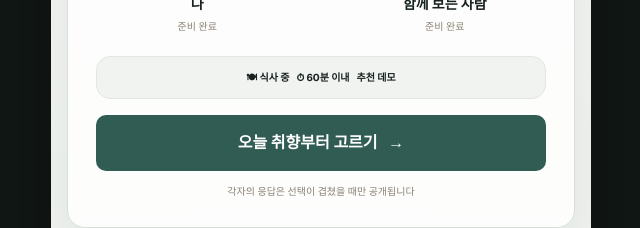
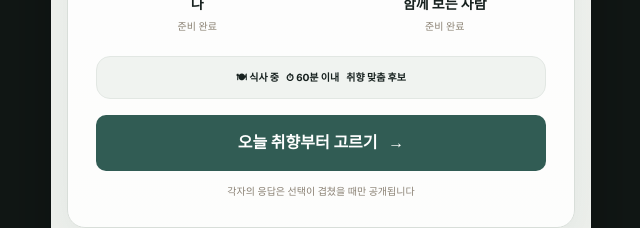
Before and after one commit to enzywon/gachi-bollae, a Next.js app: page / in a window 1280 px wide. Shown: the part 582-810 px from the top of the page, without its empty margins (319-959 px from the left). Built offline with nearby package versions, Linux system fonts and the light colour scheme.

Commit message:
fix(catalog): show unresolved source before discovery

```diff
--- a/app/page.tsx
+++ b/app/page.tsx
@@ -61,7 +61,7 @@ export default function Home() {
   const [sheetError, setSheetError] = useState<string | null>(null);
   const [savedTitle, setSavedTitle] = useState("");
   const [contents, setContents] = useState<DemoContent[]>(CONTENTS);
-  const [catalogSource, setCatalogSource] = useState<"demo" | "tmdb">("demo");
+  const [catalogSource, setCatalogSource] = useState<"unknown" | "demo" | "tmdb">("unknown");
   const [catalogLoading, setCatalogLoading] = useState(false);
   const [catalogError, setCatalogError] = useState<string | null>(null);
   const catalogRequestRef = useRef(0);
@@ -114,6 +114,7 @@ export default function Home() {
     setSheetError(null);
     setSavedTitle("");
     setCatalogError(null);
+    setCatalogSource("unknown");
   };
 
   const start = () => {
@@ -259,7 +260,7 @@ export default function Home() {
               <div><i className="avatar partner">함</i><strong>함께 보는 사람</strong><small>준비 완료</small></div>
             </div>
             <div className="match-tonight">
-              <span>🍽 식사 중</span><span>⏱ 60분 이내</span><span>{catalogSource === "tmdb" ? "TMDB 인기 콘텐츠" : "추천 데모"}</span>
+              <span>🍽 식사 중</span><span>⏱ 60분 이내</span><span>{catalogSource === "tmdb" ? "TMDB 맞춤 후보" : catalogSource === "demo" ? "추천 데모" : "취향 맞춤 후보"}</span>
             </div>
             <button className="match-primary" type="button" onClick={start}>
               오늘 취향부터 고르기 <span>→</span>
```
